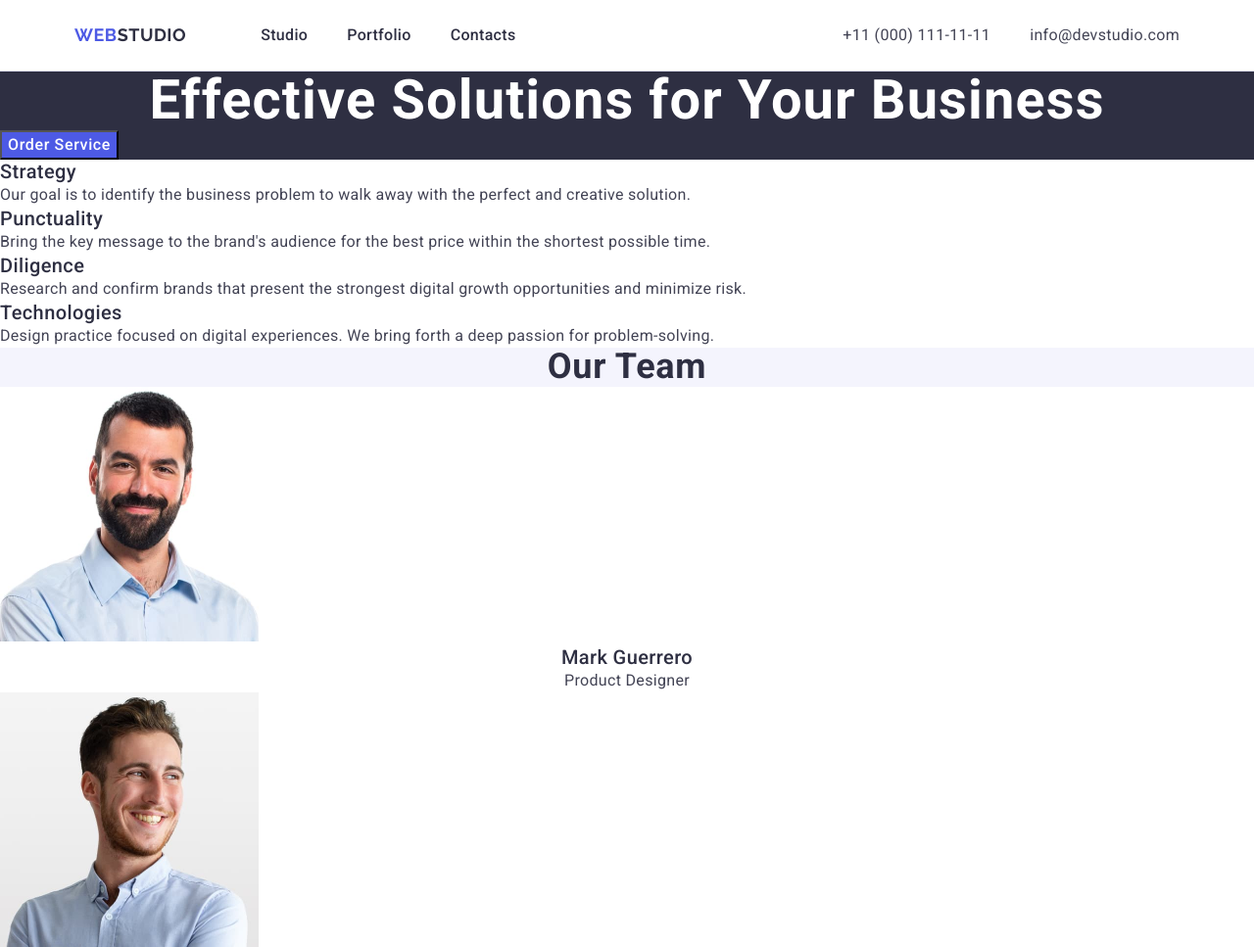
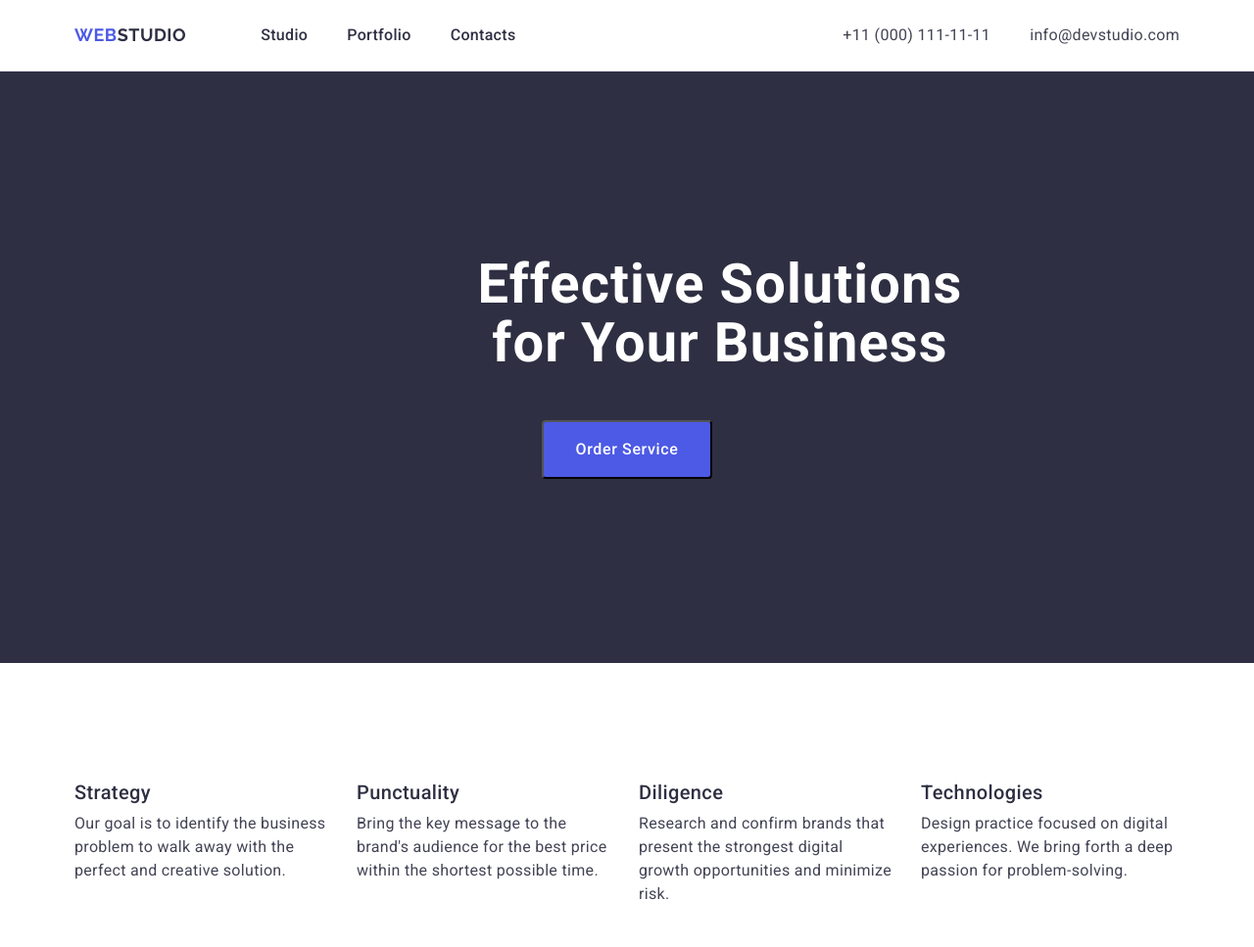
Before and after one commit to PNZ-Grizly/goit-markup-hw-03, a plain HTML site: page index.html in a window 1280 px wide. Shown: the top 967 px of the page at 98% size. Drawn offline with nearby package versions, Linux system fonts and the light colour scheme.

Commit message:
fixed sections css

```diff
--- a/css/styles.css
+++ b/css/styles.css
@@ -118,12 +118,28 @@ a {
   letter-spacing: 0.02em;
 }
 
-.page-footer,
-.hero {
+.page-footer {
   background-color: #2e2f42;
 }
 
+/*section hero*/
+
+.hero {
+  display: block;
+  padding: 188px 472px;
+  background-color: #2e2f42;
+  text-align: center;
+}
+
+.hero-container {
+  display: block;
+}
+
 .hero-title {
+  display: block;
+  width: 496px;
+  margin: 0 auto;
+  margin-bottom: 48px;
   font-size: 56px;
   line-height: 1.07;
   letter-spacing: 0.02em;
@@ -136,6 +152,11 @@ button {
 }
 
 .btn {
+  display: inline-block;
+  border-radius: 4px;
+  padding: 16px 32px;
+  min-width: 169px;
+  min-height: 56px;
   cursor: pointer;
   font-weight: 500;
   font-size: 16px;
@@ -152,12 +173,28 @@ button {
 
 /* #region benefits */
 
+.benefits,
+.team {
+  padding: 120px 0;
+}
+
+.benefits-list {
+  display: flex;
+  justify-content: center;
+  gap: 24px;
+}
+
+.benefits-item {
+  width: 264px;
+}
+
 .benefits-title {
   font-size: 20px;
   line-height: 1.2;
 }
 
 .benefits-subtitle {
+  margin-bottom: 8px;
   font-weight: 500;
   font-size: 20px;
   line-height: 1.2;
@@ -177,11 +214,12 @@ button {
 }
 
 .team {
+  padding: 120px 0;
   background-color: #f4f4fd;
 }
 
-.team-title,
-.portfolio-title {
+.team-title {
+  display: block;
   text-transform: capitalize;
   text-align: center;
   font-size: 36px;
@@ -207,6 +245,19 @@ button {
 
 /* #region portfolio */
 
+.portfolio {
+  padding: 120px 0;
+}
+
+.portfolio-title {
+  text-transform: capitalize;
+  text-align: center;
+  font-size: 36px;
+  line-height: 1.11;
+  letter-spacing: 0.02em;
+  color: #2e2f42;
+}
+
 .portfolio-subtitle {
   font-weight: 500;
   font-size: 20px;
--- a/index.html
+++ b/index.html
@@ -23,7 +23,7 @@
     <link rel="stylesheet" href="./css/styles.css" />
   </head>
 
-    <header class="page-header">
+    <header class="page-header" id="home">
       <div class="container header-container">
       <nav class="header-nav">
         <a class="logo header-logo" href="./index.html"
@@ -56,12 +56,15 @@
     </header>
 
 <main>
-      <section class="hero">
+      <section class="hero" id="hero">
+        <div class="hero-container container">
         <h1 class="hero-title">Effective Solutions for Your Business</h1>
         <button class="btn" type="button">Order Service</button>
+        </div>
       </section>
 
-      <section class="benefits">
+      <section class="benefits" id="benefits">
+        <div class="benefits-container container">
         <h2 class="bennefits-title" hidden>Benefits</h2>
         <ul class="benefits-list">
           <li class="benefits-item">
@@ -93,9 +96,11 @@
             </p>
           </li>
         </ul>
+        </div>
       </section>
 
-      <section class="team">
+      <section class="team" id="team">
+        <div class="team-container container">
         <h2 class="team-title">Our Team</h2>
         <ul class="team-list">
           <li class="team-item">
@@ -139,8 +144,10 @@
             <p class="team-text">UI Designer</p>
           </li>
         </ul>
+        </div>
       </section>
-      <section class="portfolio">
+      <section class="portfolio" id="portfolio">
+        <div class="portfolio-container container">
         <h2 class="portfolio-title">Our Portfolio</h2>
       <ul class="portfolio-list">
         <li class="portfolio-item">
@@ -204,6 +211,7 @@
           <p class="portfolio-text">Marketing</p>
         </li>
       </ul>
+      </div>
       </section>
     </main>
 
```
